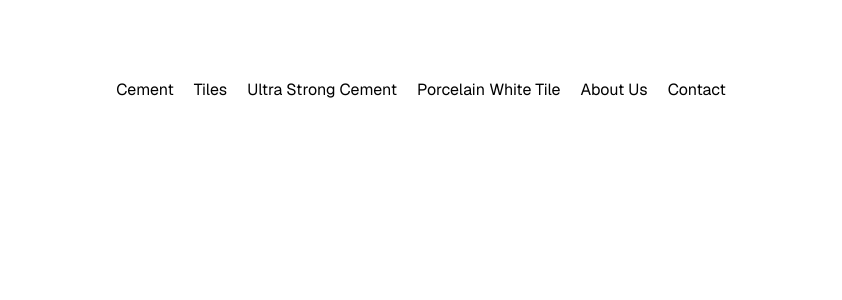
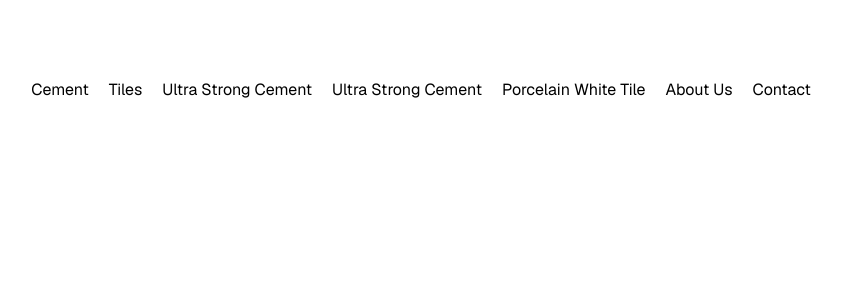
Before and after one commit to TESS-AS/30012-tess-fe-next-app, a Next.js app: page / in a window 1280 px wide. Shown: the top 300 px of the page, without its empty margins (219-1061 px from the left). Built offline with nearby package versions, Linux system fonts and the light colour scheme.

Commit message:
[TESS-FE]: for testing github actions

```diff
--- a/src/app/page.tsx
+++ b/src/app/page.tsx
@@ -7,6 +7,7 @@ export default function Home() {
 				<Link href="/cement">Cement</Link>
 				<Link href="/tiles">Tiles</Link>
 				<Link href="/cement/ultra-strong">Ultra Strong Cement</Link>
+				<Link href="/cement/ultra-strong">Ultra Strong Cement</Link>
 				<Link href="/tiles/porcelain-white">Porcelain White Tile</Link>
 				<Link href="/about">About Us</Link>
 				<Link href="/contact">Contact</Link>
```
